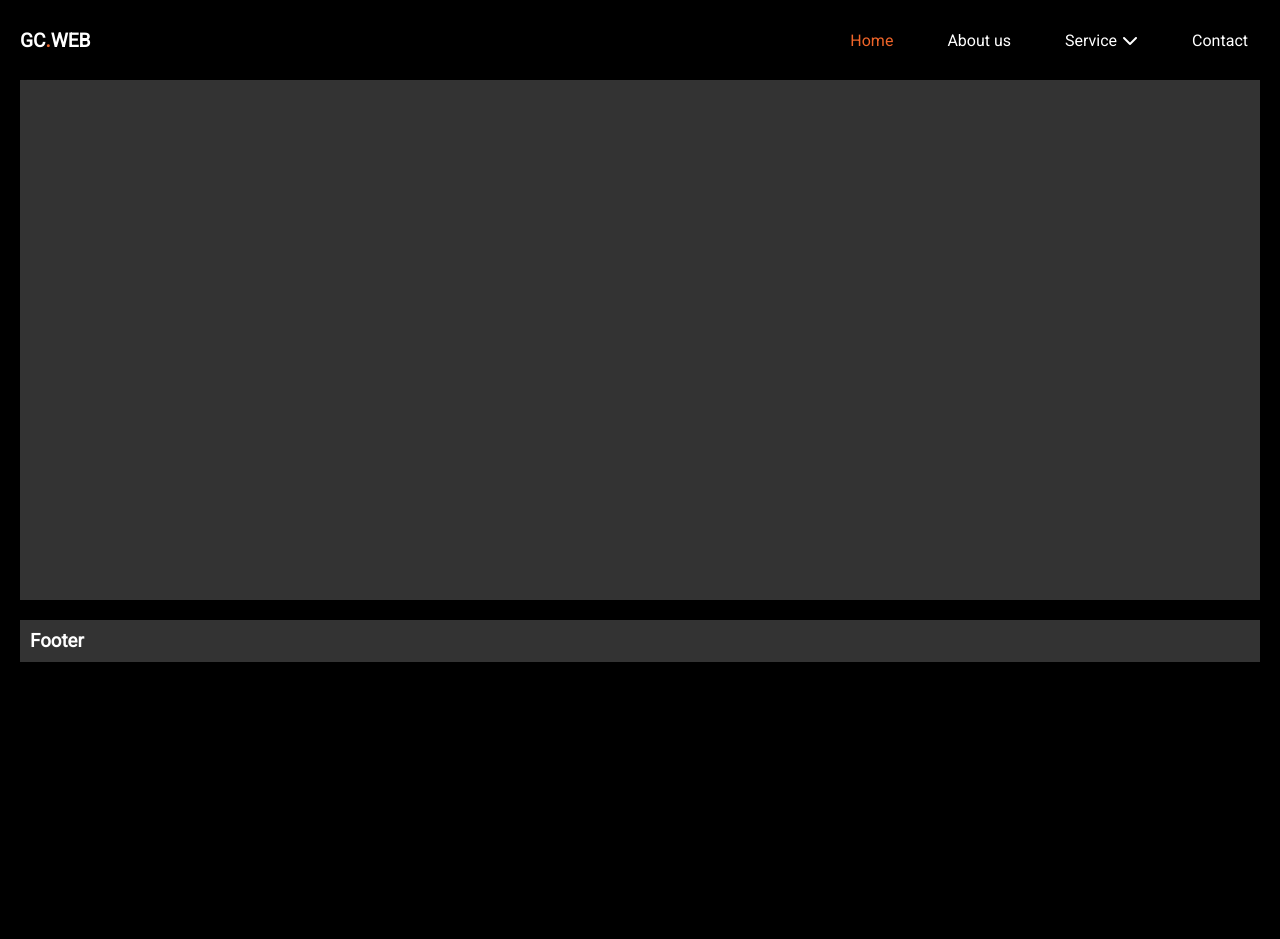
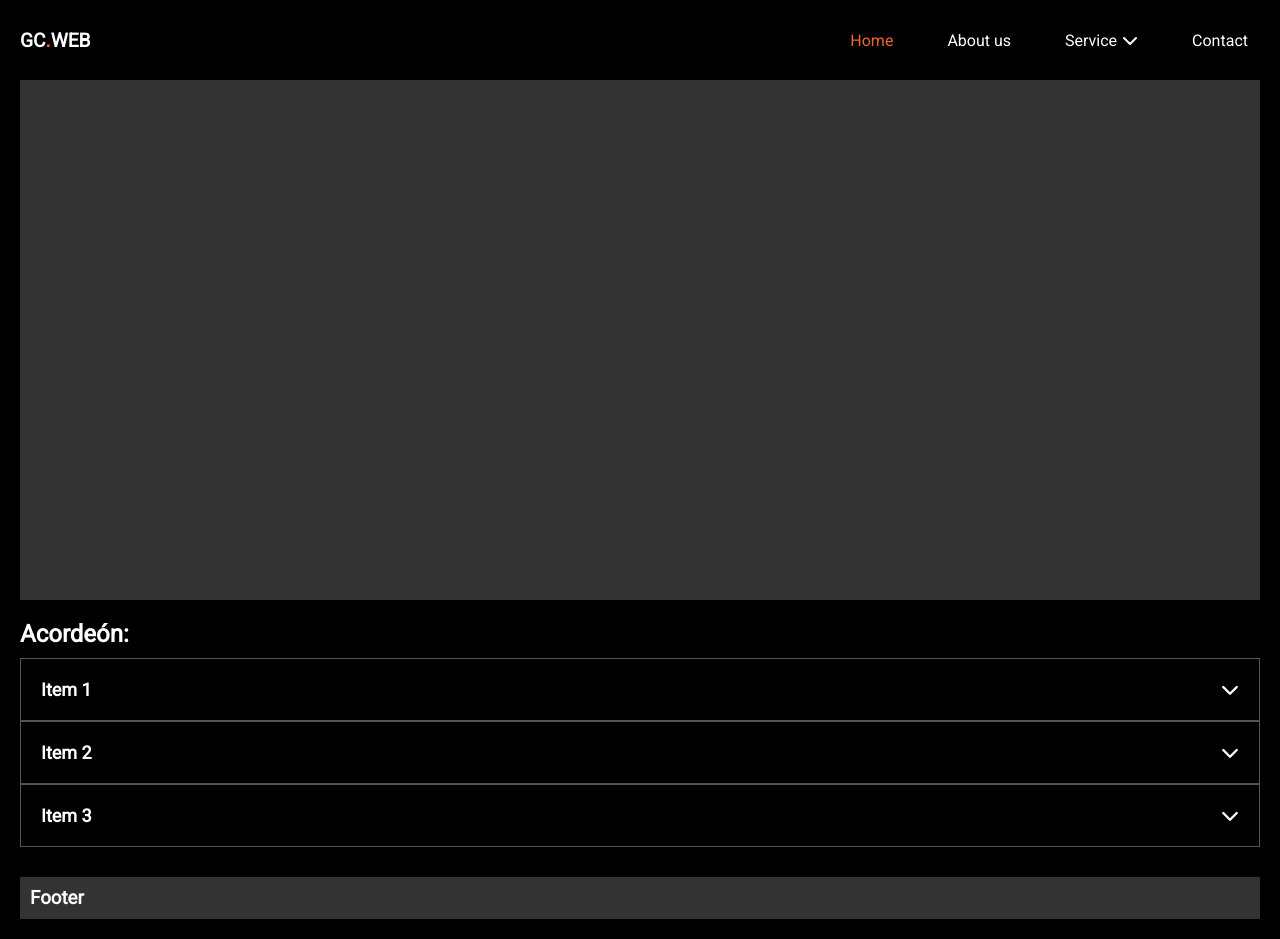
Before and after one commit to german-carosio/gcWeb, a React (Vite) app: page / in a window 1280 px wide. Before the commit the page ends 800 px from the top, so only its background shows below. Built offline with nearby package versions, Linux system fonts and the light colour scheme.

Commit message:
se arreglo arrow down de navbar y mejoras en acordeon

```diff
--- a/src/App.css
+++ b/src/App.css
@@ -7,58 +7,6 @@
 }
 
 
-.accordion {
-  width: 300px;
-}
-
-details {
-  background: #000; /* Fondo más claro para contraste */
-  border: 1px solid #555;
-
-
-  padding: 10px;
-  box-shadow: 0 2px 4px rgba(0,0,0,0.2);
-  color: #fff; /* Texto blanco */
-}
-
-summary {
-  font-size: 18px;
-  font-weight: bold;
-  cursor: pointer;
-  list-style: none;
-  display: flex;
-  justify-content: space-between;
-  align-items: center;
-  color: #fff; /* Texto blanco */
-  padding: 10px;
-}
-
-summary::-webkit-details-marker {
-  display: none;
-}
-
-details[open] summary {
-  color: #1E90FF; /* Color del texto cuando está abierto */
-}
-
-details p {
-  margin: 10px 0 0;
-  padding: 10px;
-  background: #000; /* Fondo más claro para el contenido */
-
-  color: #fff; /* Texto blanco */
-}
-
-summary i {
-  transition: transform 0.3s ease;
-}
-
-details[open] summary i {
-  transform: rotate(180deg);
-}
-
-
-
 @media (min-width: 768px) {
   .main {
     padding: 0 20px;
--- /dev/null
+++ b/src/componets/Acordeon/Acordeon.jsx
@@ -0,0 +1,36 @@
+import React from 'react';
+import styles from './Acordeon.module.css';
+
+const Acordeon = () => {
+  return (
+    <>
+    <h2 className={styles.title}>Acordeón:</h2>
+     <div className={styles.accordion}>
+      <details>
+        <summary>
+          <span>Item 1</span>
+          <i className="fas fa-chevron-down"></i>
+        </summary>
+        <p>Contenido del primer item.</p>
+      </details>
+      <details>
+        <summary>
+          <span>Item 2</span>
+          <i className="fas fa-chevron-down"></i>
+        </summary>
+        <p>Contenido del segundo item.</p>
+      </details>
+      <details>
+        <summary>
+          <span>Item 3</span>
+          <i className="fas fa-chevron-down"></i>
+        </summary>
+        <p>Contenido del tercer item.</p>
+      </details>
+    </div>
+    </>
+
+  );
+}
+
+export default Acordeon;
--- /dev/null
+++ b/src/componets/Acordeon/Acordeon.module.css
@@ -0,0 +1,51 @@
+.title {
+  margin-top: 20px;
+  color: #fff;
+}
+.accordion {
+    width: 100%;
+    margin: 10px 0;
+  }
+
+  .accordion details {
+    background: #000; /* Fondo más claro para contraste */
+    border: 1px solid #555;
+    padding: 10px;
+    box-shadow: 0 2px 4px rgba(0,0,0,0.2);
+    color: #fff; /* Texto blanco */
+  }
+
+  .accordion summary {
+    font-size: 18px;
+    font-weight: bold;
+    cursor: pointer;
+    list-style: none;
+    display: flex;
+    justify-content: space-between;
+    align-items: center;
+    color: #fff; /* Texto blanco */
+    padding: 10px;
+  }
+
+  .accordion summary::-webkit-details-marker {
+    display: none;
+  }
+
+  .accordion details[open] summary {
+    color: #1E90FF; /* Color del texto cuando está abierto */
+  }
+
+  .accordion details p {
+    margin: 10px 0 0;
+    padding: 10px;
+    background: #000; /* Fondo más claro para el contenido */
+    color: #fff; /* Texto blanco */
+  }
+
+  .accordion summary i {
+    transition: transform 0.3s ease;
+  }
+
+  .accordion details[open] summary i {
+    transform: rotate(180deg);
+  }
--- a/src/pages/Contact.jsx
+++ b/src/pages/Contact.jsx
@@ -10,29 +10,7 @@ const Contact = () => {
         <meta name="description" content="Ponte en contacto con nosotros." />
         <meta name="keywords" content="contact, sitio web, react" />
       </Helmet>
-      <div class="accordion">
-        <details>
-            <summary>
-                <span>Item 1</span>
-                <i class="fas fa-chevron-down"></i>
-            </summary>
-            <p>Contenido del primer item.</p>
-        </details>
-        <details>
-            <summary>
-                <span>Item 2</span>
-                <i class="fas fa-chevron-down"></i>
-            </summary>
-            <p>Contenido del segundo item.</p>
-        </details>
-        <details>
-            <summary>
-                <span>Item 3</span>
-                <i class="fas fa-chevron-down"></i>
-            </summary>
-            <p>Contenido del tercer item.</p>
-        </details>
-    </div>
+
     </div>
   );
 };
--- a/src/pages/Home.jsx
+++ b/src/pages/Home.jsx
@@ -2,6 +2,7 @@
 import React from 'react';
 import { Helmet } from 'react-helmet-async'; // Importa Helmet desde react-helmet-async
 import Portada from '../componets/Portada/Portada';
+import Acordeon from '../componets/Acordeon/Acordeon';
 
 const Home = () => {
   return (
@@ -12,6 +13,7 @@ const Home = () => {
         <meta name="keywords" content="inicio, sitio web, react" />
       </Helmet>
       <Portada/>
+      <Acordeon/>
     </div>
   );
 };
--- a/src/partials/Navbar/Navbar.jsx
+++ b/src/partials/Navbar/Navbar.jsx
@@ -28,6 +28,9 @@ const Navbar = () => {
     const closeSubMenu = () => {
         setIsSubMenuOpen(false);
     };
+
+    // Lógica para resaltar el enlace "Service"
+    const isServicePage = ['/service1', '/service2', '/service3'].includes(location.pathname);
 
     return (
         <header className={styles.header}>
@@ -66,8 +69,11 @@ const Navbar = () => {
                         </Link>
                     </li>
                     <li className={styles.menuItem}>
-                        <span className={styles.menuLink} onClick={toggleSubMenu}>
-                            Service <i className={`fa-solid ${isSubMenuOpen ? 'fa-chevron-up' : 'fa-chevron-down'}`}></i>
+                        <span
+                            className={`${styles.menuLink} ${isServicePage ? 'naranja' : ''}`}
+                            onClick={toggleSubMenu}
+                        >
+                            Service <i className={`fa-solid fa-chevron-down ${isSubMenuOpen ? styles.rotate : ''}`}></i>
                         </span>
                         <ul className={`${styles.subMenu} ${isSubMenuOpen ? styles.subMenuVisible : ''}`}>
                             <li className={styles.subMenuItem}>
--- a/src/partials/Navbar/Navbar.module.css
+++ b/src/partials/Navbar/Navbar.module.css
@@ -54,6 +54,15 @@
   align-items: center;
   gap: 5px;
   cursor: pointer;
+}
+
+/* Estilos para la rotación del ícono */
+.menuLink i {
+  transition: transform 0.3s ease;
+}
+
+.rotate {
+  transform: rotate(180deg);
 }
 
 .menuItem {
```
